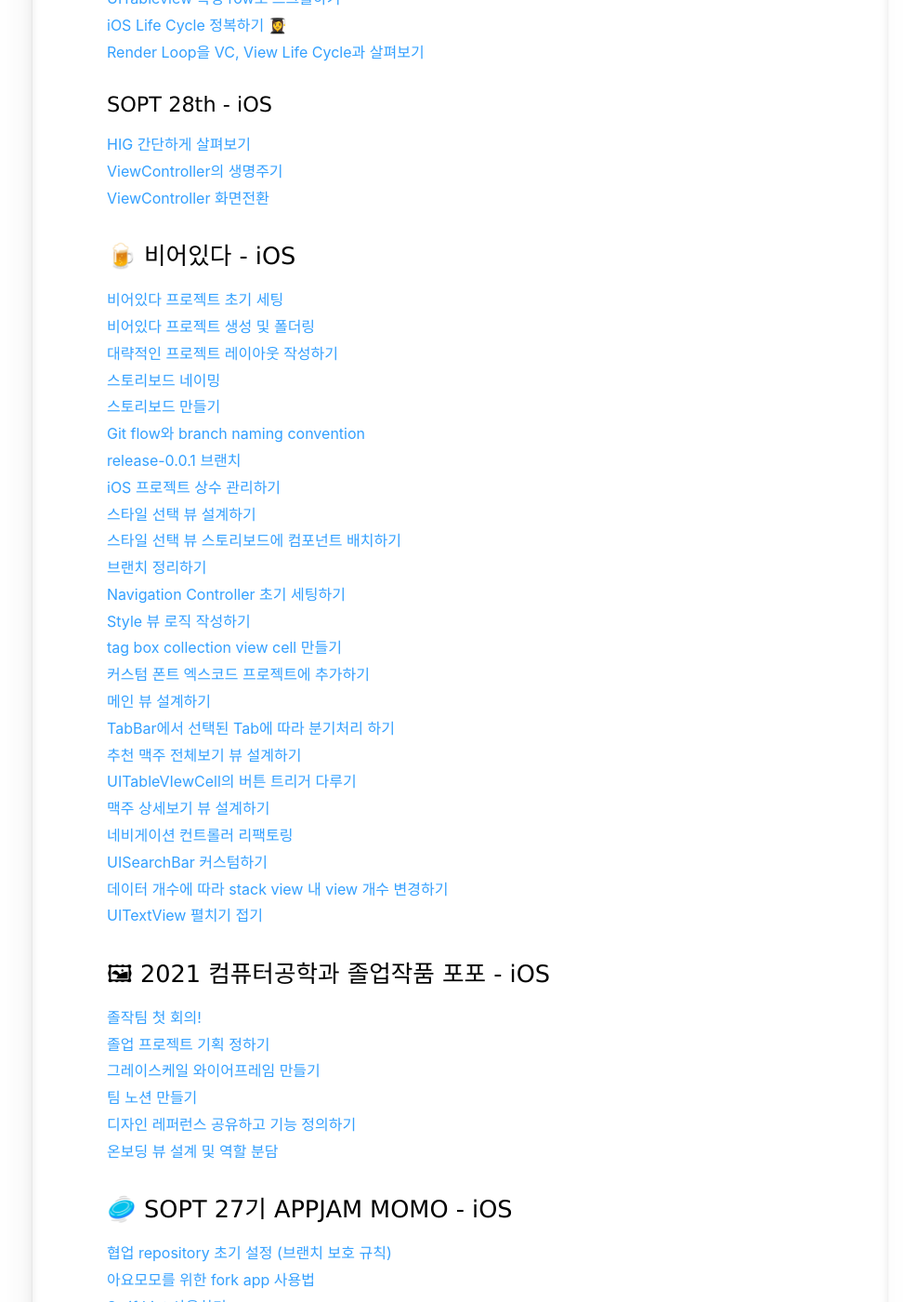
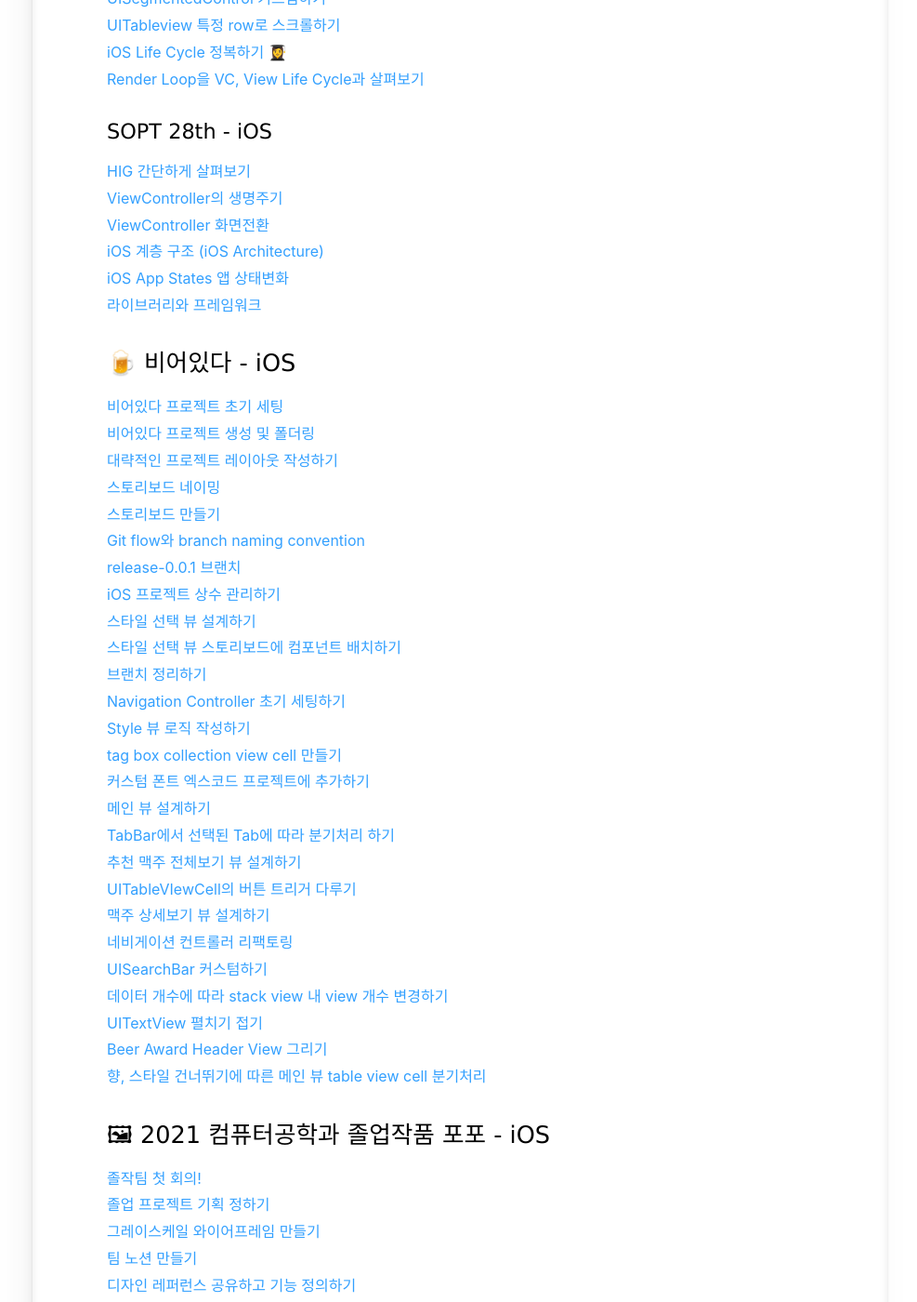
Before and after one commit to jeongchoyi/jeongchoyi.github.io, a Jekyll site: the page built from devpost/index.html, in a window 1280 px wide and 1400 px high, scrolled down 1149 px. Shown: the whole window at 93% size, without its empty margins (145-1132 px from the left). Built offline with Jekyll 4.4.1, drawn with Linux system fonts in a browser that asks for light colours; some web fonts are replaced; some of the changed text lies outside the part shown.

Commit message:
add links

```diff
--- a/devpost/index.html
+++ b/devpost/index.html
@@ -37,6 +37,7 @@ title: choyi
 <a href="https://iamcho2.github.io/2020/11/27/remove-highlight-color-of-uitableviewcell">UITableView 클릭 시 highlight color 없애기</a><br>
 <a href="https://iamcho2.github.io/2020/11/29/infinite-carousel-uicollectionview">UICollectionView 무한 스크롤 (infinite carousel) 야매로 구현하기</a><br>
 <a href="https://iamcho2.github.io/2021/05/17/pass-data-with-collectionview-inside-tableview">tableview cell 안의 collectionview</a><br>
+<a href="https://iamcho2.github.io/2021/06/11/detect-touch-with-collectionview-inside-tableivew">tableview cell 안의 collectionview - 2. 터치 인식하기</a><br>
 <a href="https://iamcho2.github.io/2021/05/18/custom-uisegmentedcontrol">UISegmentedControl 커스텀하기</a><br>
 <a href="https://iamcho2.github.io/2021/05/19/uitableview-scroll-to-specific-row">UITableview 특정 row로 스크롤하기</a><br>
 <a href="https://iamcho2.github.io/2021/06/08/master-of-ios-life-cycle">iOS Life Cycle 정복하기 👩‍🎓</a><br>
@@ -46,6 +47,9 @@ title: choyi
 <a href="https://iamcho2.github.io/2021/06/01/HIG">HIG 간단하게 살펴보기</a><br>
 <a href="https://iamcho2.github.io/2021/06/02/viewcontroller-life-cycle">ViewController의 생명주기</a><br>
 <a href="https://iamcho2.github.io/2021/06/03/viewcontroller-transition">ViewController 화면전환</a><br>
+<a href="https://iamcho2.github.io/2021/06/12/architecture-of-iOS">iOS 계층 구조 (iOS Architecture)</a><br>
+<a href="https://iamcho2.github.io/2021/06/13/iOS-app-states">iOS App States 앱 상태변화</a><br>
+<a href="https://iamcho2.github.io/2021/06/14/library-and-framework">라이브러리와 프레임워크</a><br>
 
 <h3>🍺 비어있다 - iOS</h3>
 <a href="https://iamcho2.github.io/2021/03/13/beer-itda-setting">비어있다 프로젝트 초기 세팅</a><br>
@@ -72,6 +76,8 @@ title: choyi
 <a href="https://iamcho2.github.io/2021/05/06/customizing-UISearchBar">UISearchBar 커스텀하기</a><br>
 <a href="https://iamcho2.github.io/2021/05/16/beer-detail-scents">데이터 개수에 따라 stack view 내 view 개수 변경하기</a><br>
 <a href="https://iamcho2.github.io/2021/05/16/textview-see-more-and-fold">UITextView 펼치기 접기</a><br>
+<a href="https://iamcho2.github.io/2021/06/10/beer-award-header-view">Beer Award Header View 그리기</a><br>
+<a href="https://iamcho2.github.io/2021/06/10/hide-table-cell-using-enum">향, 스타일 건너뛰기에 따른 메인 뷰 table view cell 분기처리</a><br>
 
 <h3>🖼 2021 컴퓨터공학과 졸업작품 포포 - iOS</h3>
 <a href="https://iamcho2.github.io/2021/02/03/senier-project-first-meeting">졸작팀 첫 회의!</a><br>
```
